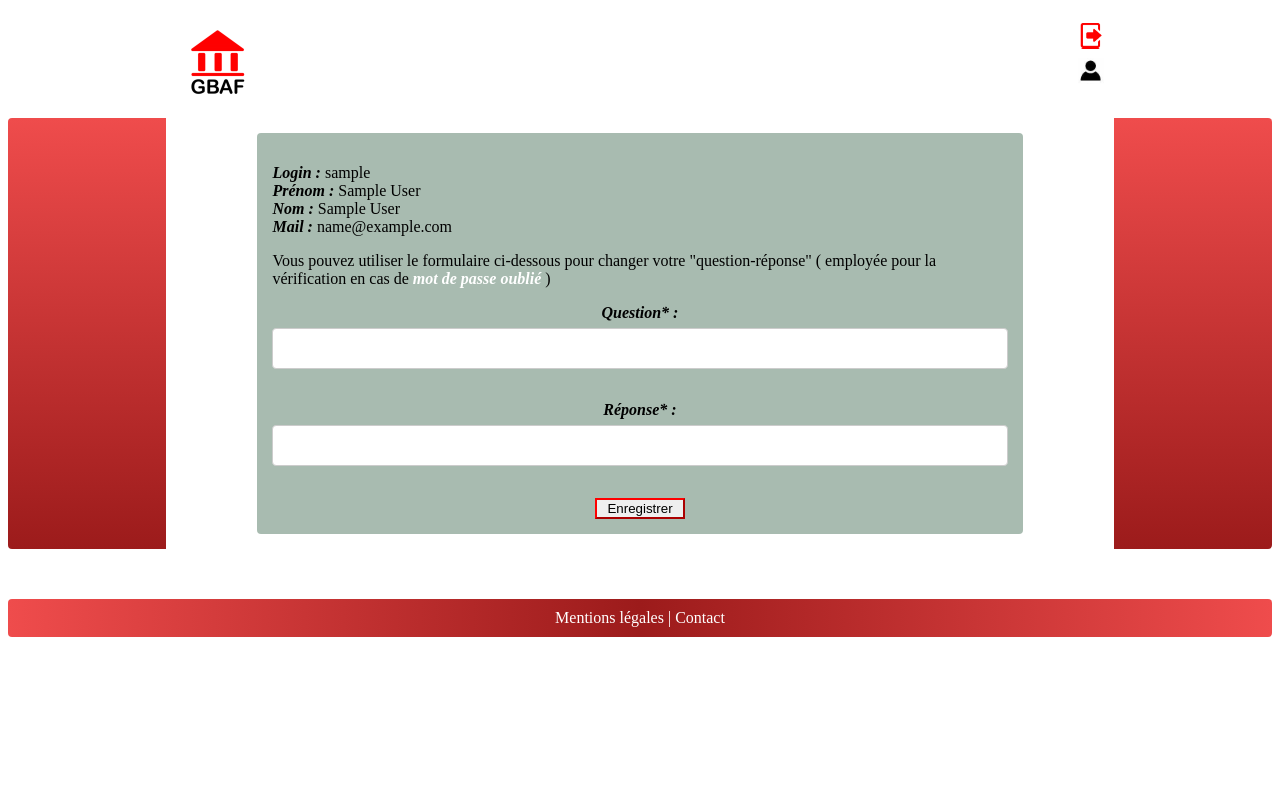
After one commit to patrickcharda/Gbaf, a PHP site: page /account/mon_compte.php in a window 1280 px wide. The commit adds this page. Shown: the top 789 px of the page. Run offline with PHP 8.4, Linux system fonts and the light colour scheme; the visitor is signed in with stand-in values (Sample User, id 1).

Commit message:
acces compte utilisateur avec possibilite de modif question reponse

```diff
--- a/account/connexion.php
+++ b/account/connexion.php
@@ -69,7 +69,7 @@ else
 		if (isset($bdd))
 		{
 			//on verifie login et mot de passe dans la bdd
-			$req = $bdd->prepare('SELECT id, id_groupe, mail,username,passwd FROM account WHERE '.$critere.'= ?') or die(print_r($bdd->errorInfo()));
+			$req = $bdd->prepare('SELECT id, id_groupe, mail,username,passwd,prenom,nom FROM account WHERE '.$critere.'= ?') or die(print_r($bdd->errorInfo()));
 			$req->execute(array(
 			$valeur
 			));
@@ -83,6 +83,8 @@ else
 					$_SESSION['login']=$donnees['username'];
 					$_SESSION['mail']=$donnees['mail'];
 					$_SESSION['groupe']=$donnees['id_groupe'];
+					$_SESSION['prenom']=$donnees['prenom'];
+					$_SESSION['nom']=$donnees['nom'];
 					$req->closeCursor();
 					if (isset($_POST['auto']) AND $_POST['auto']=='on')
 					{
--- a/account/mdp_oubli.php
+++ b/account/mdp_oubli.php
@@ -1,7 +1,7 @@
 <?php
 include('./../fonctions/session_start.php');
 include('./../fonctions/connexion_bdd.php');
-include('./../fonctions_account.php');
+include('./../fonctions/fonctions_account.php');
 supprFichiersCaptcha();
 include('./../templates/header.php');
 
@@ -48,9 +48,9 @@ if (isset($_GET['verif']))
 					}
 					else
 					{
-			echo '<p><img src='.$_SESSION['fic_image'].' />';
+						echo '<p><img src='.$_SESSION['chemin_vers_fic_image'].$_SESSION['fic_image'].' /><br />';
 					?>
-			<label for="code">Recopier les caractères de l'image</label>
+					<label for="code">Recopier les caractères</label><br />
 					<input type="text" name="code" id="code">
 					</p>
 					<?php
--- /dev/null
+++ b/account/mon_compte.php
@@ -0,0 +1,83 @@
+<?php
+include('./../fonctions/session_start.php');
+include('./../fonctions/connexion_bdd.php');
+include('./../fonctions/fonctions_account.php');
+include('./../templates/header.php');
+//supprFichiersCaptcha();
+//verifier que session ouverte
+if (ok_login())
+{
+}
+else
+{
+	header('Location:./account/connexion.php?deconnexion=1'); //on déconnecte cet intrus!
+}
+
+
+?>
+
+
+<!-- afficher ici le bandeau de présentation de GBAF -->
+
+<main class="main">
+	<div class="top_main">
+		<div class="row">
+			<div class="col--3"></div>
+			<div class="col--18 white">
+				<div class="row">
+					<div class="col-1"><span class="invisible">&emsp;</span></div>
+					<div class="col-10 frm radius">
+
+			<form action="modif_qr.php" method="post">
+				<p align=left"><strong>
+					<?php
+					if (isset($_GET['verif']))
+					{
+						switch ($_GET['verif'])
+						{
+							case 00:
+							echo 'formulaire incomplet';
+							break;
+							case 11:
+							echo 'mise à jour effectuée';
+							break;
+							case 22:
+							echo 'problème de connexion à la base de données';
+							break;
+						}
+					}
+					?>
+					</strong>
+				</p>
+				<p align="left">
+					<?php
+					echo '<em><strong>Login : </strong></em>'.$_SESSION['login'].'<br />';
+					echo '<em><strong>Prénom : </strong></em>'.$_SESSION['prenom'].'<br />';
+					echo '<em><strong>Nom : </strong></em>'.$_SESSION['nom'].'<br />';
+					echo '<em><strong>Mail : </strong></em>'.$_SESSION['mail'].'<br />';
+					?>
+				</p>
+				<p align="left"> Vous pouvez utiliser le formulaire ci-dessous pour changer votre "question-réponse" ( employée pour la vérification en cas de <em><strong><a href="mdp_oubli.php" style="color:white;text-decoration: none;">mot de passe oublié</a></em></strong> )</p>
+				<p>
+				<label for="question"><em><strong> Question* : </strong></em></label><input type="text" name="question" id="question" maxlength="30" />
+				</p>
+				<p>
+				<label for="reponse"><em><strong> Réponse* : </strong></em></label><input type="text" name="reponse" id="reponse" maxlength="30" />
+				</p>
+				<input type="submit" value="Enregistrer" />
+			</form>
+
+					</div>
+					<div class="col-1"><span class="invisible">&emsp;</span></div>
+				</div>
+			</div>
+			<div class="col--3"><span class="invisible">&emsp;</span></div>
+		</div>
+	</div>
+</main>
+
+<p><a href="./../fonctions/connexion.php?deconnexion=1" style="text-decoration:none;">&emsp;</a></p>
+
+<?php
+include('./../templates/footer.php');
+?>
--- a/fonctions/fonctions_account.php
+++ b/fonctions/fonctions_account.php
@@ -141,3 +141,15 @@ function ok_login()
 		return false;
 	}
 }
+
+function is_admin()
+{
+	if (isset($_SESSION['groupe']) AND $_SESSION['groupe']==2)
+	{
+		return true;
+	}
+	else
+	{
+		return false;
+	}
+}
--- a/posts_votes/details.php
+++ b/posts_votes/details.php
@@ -64,7 +64,7 @@ if (isset($_SESSION['id_acteur']))
 		$lienReset=null;
 		if ($info_likes['deja_vote'])
 		{
-			echo '<p>a voté :';
+			//echo '<p>a voté :';
 			$_SESSION['id_vote']=$info_likes['id_vote'];
 			if ($info_likes['vote_content']) //vote égal 1
 			{
@@ -86,7 +86,7 @@ if (isset($_SESSION['id_acteur']))
 			$lienDown='<a href=\'change_vote.php?vote=4\'> <img src=\'./images/Dislikes33.jpg\' alt=\'image pouce baissé\' /> </a>'.$info_likes['negatifs'];
 		}
 
-		echo '<p><a href=#>actualiser ou ajouter un commentaire</a></p>';
+
 		$infos_user_comment=null;
 		if (!is_null($nb_posts))
 		{
--- a/templates/header.php
+++ b/templates/header.php
@@ -39,7 +39,8 @@
 				if (isset($_SESSION['login']) && !is_null($_SESSION['login']))
 				{
 					echo '<div class="logoutlink"><a href='.$relatif.'account/connexion.php?deconnexion=1>&emsp;&emsp;&emsp;&emsp;</a></div>';
-					echo '<div class="accountlink"><a href='.$relatif.'sas.php>&emsp;&emsp;&emsp;&emsp;</a></div>';
+					echo '<div class="accountlink"><a href='.$relatif.'account/mon_compte.php >&emsp;&emsp;&emsp;&emsp;</a></div>';
+
 				}
 
 				?>
```
Also changed, not shown: account/modif_qr.php (added, +38 -0 lines), admin/admin.php (+21 -29 lines), admin/change_presentation_gbaf.php (added, +15 -0 lines), logos/bandeau.jpg (added). Lines whose indentation alone changed are shown as unchanged.
